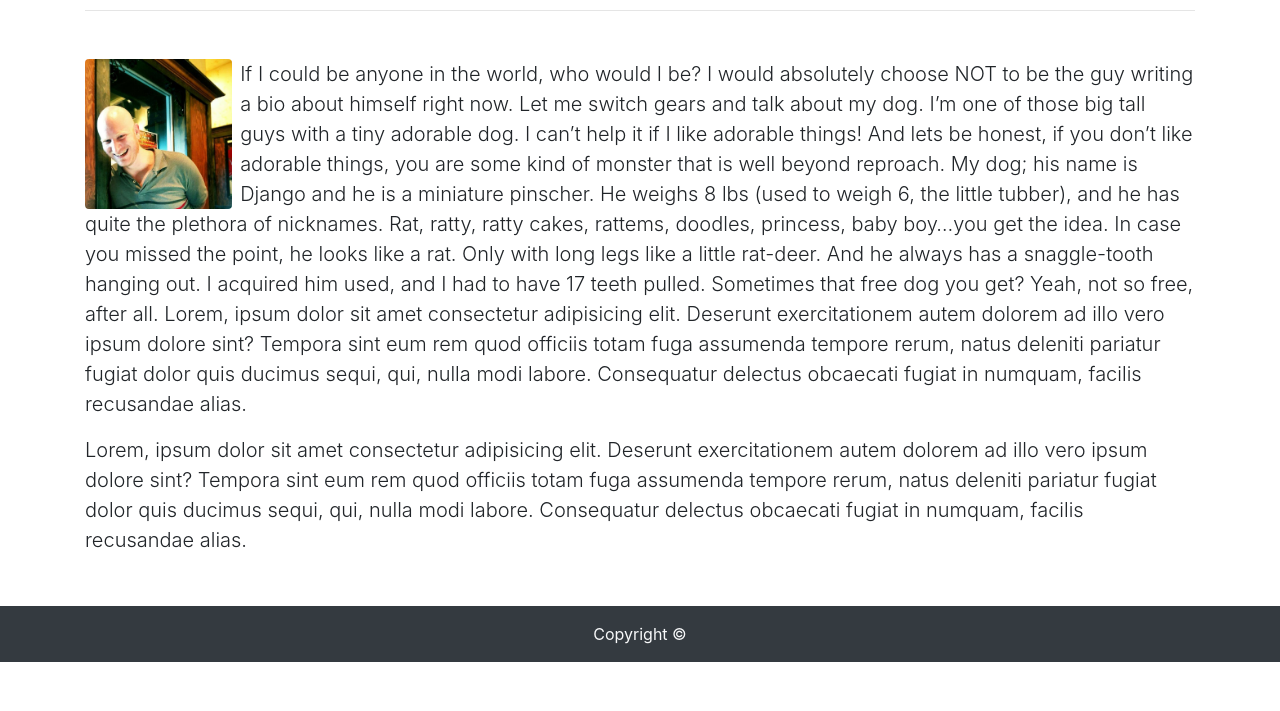
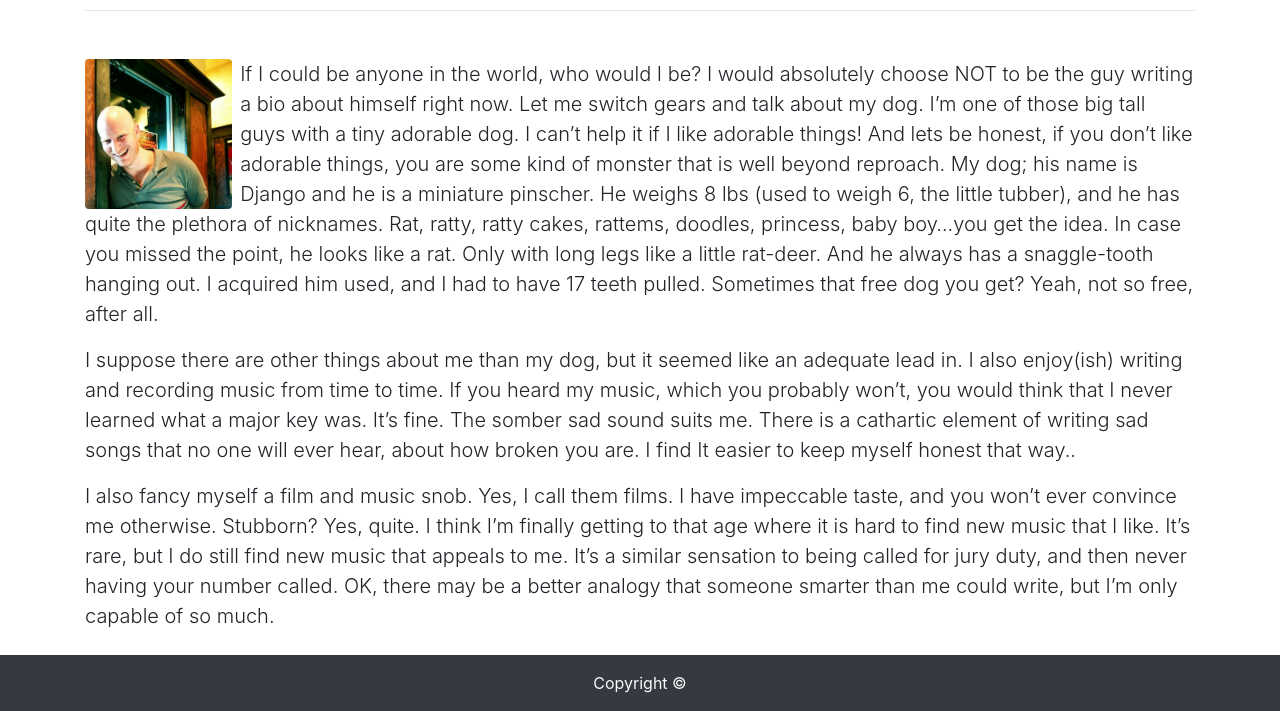
Before and after one commit to gmocore/Bootstrap-Portfolio, a plain HTML site: page index.html in a window 1280 px wide. Shown: the part 138-849 px from the top of the page. Before the commit the page ends 800 px from the top, so only its background shows below. Drawn offline with nearby package versions, Linux system fonts and the light colour scheme.

Commit message:
finished bio content

```diff
--- a/index.html
+++ b/index.html
@@ -54,18 +54,21 @@
       pinscher. He weighs 8 lbs (used to weigh 6, the little tubber), and he has quite the plethora of nicknames. Rat,
       ratty, ratty cakes, rattems, doodles, princess, baby boy…you get the idea. In case you missed the point, he looks
       like a rat. Only with long legs like a little rat-deer. And he always has a snaggle-tooth hanging out. I acquired
-      him used, and I had to have 17 teeth pulled. Sometimes that free dog you get? Yeah, not so free, after all. Lorem,
-      ipsum dolor sit amet consectetur adipisicing elit. Deserunt exercitationem autem dolorem ad illo vero
-      ipsum dolore sint? Tempora sint eum rem quod officiis totam fuga assumenda tempore rerum, natus deleniti pariatur
-      fugiat dolor quis ducimus sequi, qui, nulla modi labore. Consequatur delectus obcaecati fugiat in numquam, facilis
-      recusandae alias.</p>
-    <p class="lead">Lorem, ipsum dolor sit amet consectetur adipisicing elit. Deserunt exercitationem autem dolorem
-      ad
-      illo vero
-      ipsum dolore sint? Tempora sint eum rem quod officiis totam fuga assumenda tempore rerum, natus deleniti pariatur
-      fugiat dolor quis ducimus sequi, qui, nulla modi labore. Consequatur delectus obcaecati fugiat in numquam, facilis
-      recusandae alias.</p>
+      him used, and I had to have 17 teeth pulled. Sometimes that free dog you get? Yeah, not so free, after all.</p>
+    <p class="lead">I suppose there are other things about me than my dog, but it seemed like an adequate lead in. I
+      also enjoy(ish) writing and recording music from time to time. If you heard my music, which you probably won’t,
+      you would think that I never learned what a major key was. It’s fine. The somber sad sound suits me. There is a
+      cathartic element of writing sad songs that no one will ever hear, about how broken you are. I find It easier to
+      keep myself honest that way..</p>
+    <p class="lead">
+      I also fancy myself a film and music snob. Yes, I call them films. I have impeccable taste, and you won’t ever
+      convince me otherwise. Stubborn? Yes, quite. I think I’m finally getting to that age where it is hard to find new
+      music that I like. It’s rare, but I do still find new music that appeals to me. It’s a similar sensation to being
+      called for jury duty, and then never having your number called. OK, there may be a better analogy that someone
+      smarter than me could write, but I’m only capable of so much.
+    </p>
   </div>
+
 
   <footer class="footer mt-auto py-3 bg-dark ">
     <div class="container text-center">
```
